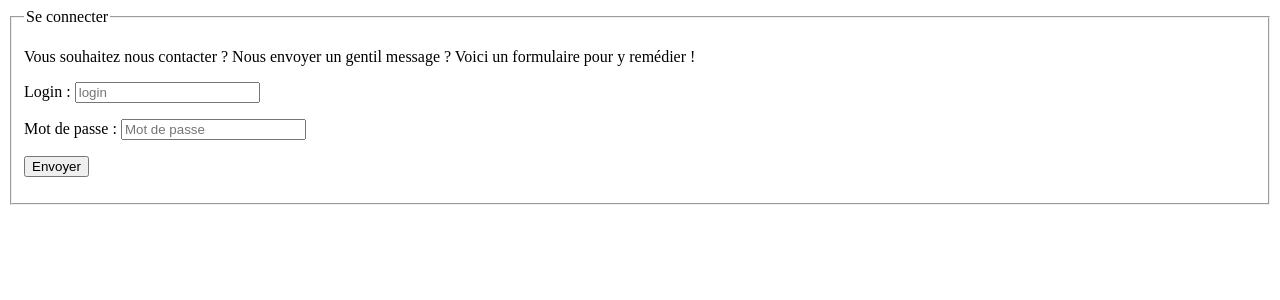
After one commit to Axicer/LesRoisDuSuicide.com, a PHP site: page /view/login/login.php in a window 1280 px wide. The commit adds this page. Shown: the top 300 px of the page. Run offline with PHP 8.4, Linux system fonts and the light colour scheme.

Commit message:
Création de login.php, contact.php, contacted.php et login.php

```diff
--- a/view/contact.php
+++ b/view/contact/contact.php
@@ -5,13 +5,13 @@
         <title></title>
     </head>
     <body>
-	<form method="post" action="contacted.php">
+	<form method="post" action="index.php">
 	    <fieldset>
 		<!-- Légende du cadre entourant le formulaire -->
 		<legend>Nous contacter</legend>
 		<p>Vous souhaitez nous contacter ? Nous envoyer un gentil message ? Voici un formulaire pour y remédier ! </p>
 		<!--Formulaire "caché" pour pouvoir envoyer action=created à routeur.php-->
-		<input type="hidden" name="contacted" value="contacted"/>
+		<input type="hidden" name="action" value="contacted"/>
 		<p>
 		    <label for="immat">Nom</label> :
 		    <input type="text" placeholder="Entrer un nom" name="nom" id="nom" required/>
@@ -19,7 +19,7 @@
 
 		<p>
 		    <label for="immat">Prénom</label> :
-		    <input type="text" placeholder="Entrer un prénom" name="immatriculation" id="immat" required/>
+		    <input type="text" placeholder="Entrer un prénom" name="prenom" id="immat" required/>
 		</p>
 
 		<p>
--- /dev/null
+++ b/view/login/login.php
@@ -0,0 +1,29 @@
+<!DOCTYPE html>
+<html>
+    <head>
+        <meta charset="UTF-8">
+        <title></title>
+    </head>
+    <body>
+	<fieldset>
+		<!-- Légende du cadre entourant le formulaire -->
+		<legend>Se connecter</legend>
+		<p>Vous souhaitez nous contacter ? Nous envoyer un gentil message ? Voici un formulaire pour y remédier ! </p>
+		<!--Formulaire "caché" pour pouvoir envoyer action=created à routeur.php-->
+		<input type="hidden" name="action" value="contacted"/>
+		<p>
+		    <label for="immat">Login</label> :
+		    <input type="text" placeholder="login" name="nom" id="nom" required/>
+		</p>
+
+		<p>
+		    <label for="immat">Mot de passe</label> :
+		    <input type="password" placeholder="Mot de passe" name="prenom" id="immat" required/>
+		</p>
+
+		<p>
+		    <input type="submit" value="Envoyer"/>
+		</p>
+	    </fieldset>
+    </body>
+</html>
```
Also changed, not shown: view/contact/contacted.php (added, +13 -0 lines), view/error/404.php (renamed from view/404.php).
